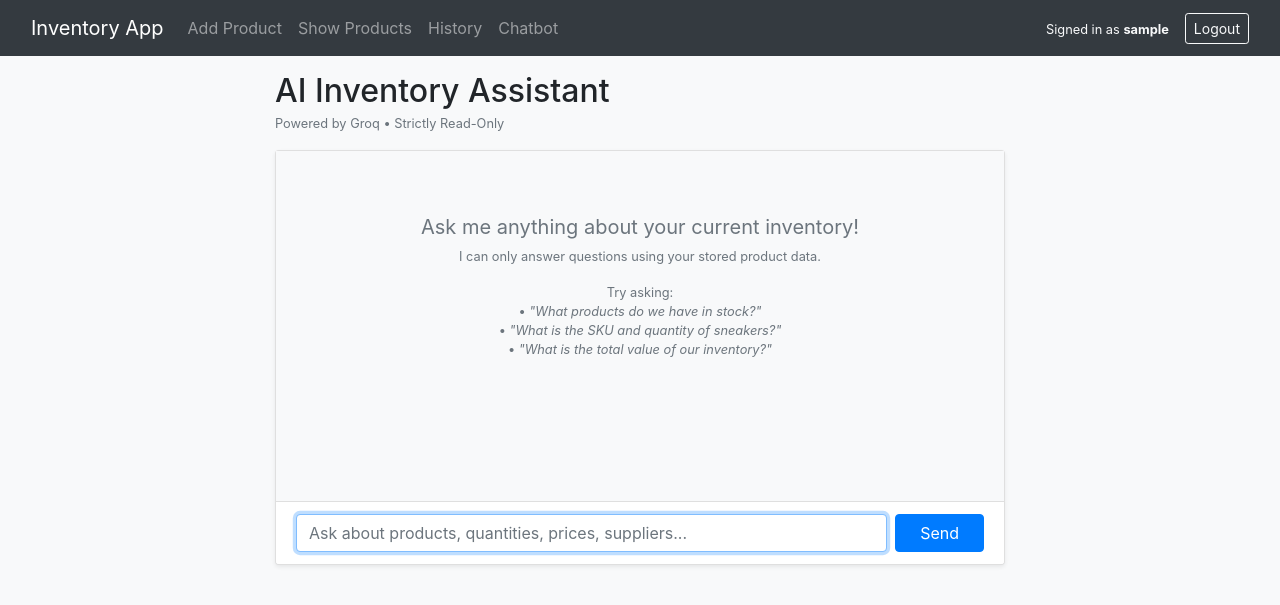
After one commit to Gol0DRoger/InvenTrack-Inventory-Management-System-, a Django app: page /chatbot/ in a window 1280 px wide. The commit adds this page. Shown: the top 605 px of the page. Run offline with Django 5.2, Linux system fonts and the light colour scheme; the visitor is signed in with stand-in values (Sample User, id 1).

Commit message:
Feature 6: Add read-only AI inventory chatbot using Groq API

```diff
--- /dev/null
+++ b/InvProject/invapp/templates/invapp/chatbot.html
@@ -0,0 +1,70 @@
+{% extends "invapp/layout.html" %}
+
+{% block title %} AI Inventory Chatbot - Inventory App {% endblock %}
+
+{% block content %}
+<div class="row justify-content-center">
+  <div class="col-lg-8 col-md-10">
+    <div class="d-flex justify-content-between align-items-center mb-3">
+      <div>
+        <h2 class="mb-0">AI Inventory Assistant</h2>
+        <small class="text-muted">Powered by Groq &bull; Strictly Read-Only</small>
+      </div>
+      {% if chat_history %}
+      <a href="{% url 'chatbot_clear' %}" class="btn btn-outline-danger btn-sm" onclick="return confirm('Clear chat history?');">
+        Clear History
+      </a>
+      {% endif %}
+    </div>
+
+    {% if error_message %}
+    <div class="alert alert-danger shadow-sm" role="alert">
+      <strong>Notice:</strong> {{ error_message }}
+    </div>
+    {% endif %}
+
+    <!-- Chat Card -->
+    <div class="card shadow-sm mb-4">
+      <div class="card-body p-3" style="min-height: 350px; max-height: 520px; overflow-y: auto; background-color: #f8f9fa;">
+        {% if chat_history %}
+          {% for msg in chat_history %}
+            {% if msg.role == 'user' %}
+              <div class="d-flex justify-content-end mb-3">
+                <div class="bg-primary text-white p-3 rounded" style="max-width: 80%; white-space: pre-wrap; word-break: break-word;">
+                  <strong>You:</strong><br>{{ msg.content }}
+                </div>
+              </div>
+            {% else %}
+              <div class="d-flex justify-content-start mb-3">
+                <div class="bg-white border p-3 rounded shadow-sm" style="max-width: 80%; white-space: pre-wrap; word-break: break-word;">
+                  <strong class="text-primary">Assistant:</strong><br>{{ msg.content }}
+                </div>
+              </div>
+            {% endif %}
+          {% endfor %}
+        {% else %}
+          <div class="text-center text-muted py-5">
+            <h5 class="font-weight-normal">Ask me anything about your current inventory!</h5>
+            <p class="small mb-3">I can only answer questions using your stored product data.</p>
+            <div class="small text-secondary">
+              Try asking:
+              <br>&bull; <em>"What products do we have in stock?"</em>
+              <br>&bull; <em>"What is the SKU and quantity of sneakers?"</em>
+              <br>&bull; <em>"What is the total value of our inventory?"</em>
+            </div>
+          </div>
+        {% endif %}
+      </div>
+
+      <!-- Input Form -->
+      <div class="card-footer bg-white">
+        <form method="POST" action="{% url 'chatbot' %}" class="d-flex">
+          {% csrf_token %}
+          <input type="text" name="message" class="form-control mr-2" placeholder="Ask about products, quantities, prices, suppliers..." required autocomplete="off" autofocus>
+          <button type="submit" class="btn btn-primary px-4">Send</button>
+        </form>
+      </div>
+    </div>
+  </div>
+</div>
+{% endblock %}
--- a/InvProject/invapp/templates/invapp/layout.html
+++ b/InvProject/invapp/templates/invapp/layout.html
@@ -33,6 +33,9 @@
                     <li class="nav-item">
                         <a href="{% url 'audit_history' %}" class="nav-link">History</a>
                     </li>
+                    <li class="nav-item">
+                        <a href="{% url 'chatbot' %}" class="nav-link">Chatbot</a>
+                    </li>
                     {% endif %}
                 </ul>
                 <ul class="navbar-nav ml-auto align-items-center">
--- a/InvProject/invapp/urls.py
+++ b/InvProject/invapp/urls.py
@@ -9,6 +9,8 @@ urlpatterns = [
     path('create/', views.product_create_view, name="product_create"),
     path('list/', views.product_list_view, name="product_list"),
     path('history/', views.audit_history_view, name="audit_history"),
+    path('chatbot/', views.chatbot_view, name="chatbot"),
+    path('chatbot/clear/', views.chatbot_clear_view, name="chatbot_clear"),
     path('update/<int:product_id>/', views.product_update_view, name="product_update"),
     path('delete/<int:product_id>/', views.product_delete_view, name="product_delete"),
 ]
--- a/InvProject/invapp/views.py
+++ b/InvProject/invapp/views.py
@@ -1,3 +1,7 @@
+import os
+import json
+import urllib.request
+import urllib.error
 from django.shortcuts import render, redirect
 from django.db.models import Q
 from django.core.paginator import Paginator
@@ -7,6 +11,53 @@ from django.contrib.auth.decorators import login_required
 # Create your views here.
 from .forms import productForm
 from .models import Product, AuditLog
+
+def query_groq_chatbot(api_key, conversation_history, products_data):
+    url = "https://api.groq.com/openai/v1/chat/completions"
+    system_prompt = (
+        "You are an AI assistant for this inventory management system.\n"
+        "You have access ONLY to the following inventory data:\n"
+        f"{json.dumps(products_data, indent=2)}\n\n"
+        "STRICT INSTRUCTIONS:\n"
+        "1. Answer natural questions about products, stock levels, suppliers, prices, quantities, and SKUs accurately based ONLY on the data above.\n"
+        "2. For anything unrelated to the inventory, you MUST reply EXACTLY:\n"
+        "\"I can only answer questions about your inventory.\"\n"
+        "3. You are strictly read-only. You cannot and must not modify, add, or delete any data. If asked to modify, alter, or delete data, state that you are read-only.\n"
+        "4. Be concise and direct."
+    )
+
+    api_messages = [{"role": "system", "content": system_prompt}]
+    for msg in conversation_history:
+        api_messages.append({"role": msg["role"], "content": msg["content"]})
+
+    headers = {
+        "Authorization": f"Bearer {api_key}",
+        "Content-Type": "application/json",
+        "User-Agent": "InventoryChatbot/1.0",
+    }
+    payload = {
+        "model": "llama-3.3-70b-versatile",
+        "messages": api_messages,
+        "temperature": 0.1,
+    }
+
+    req = urllib.request.Request(
+        url,
+        data=json.dumps(payload).encode("utf-8"),
+        headers=headers,
+        method="POST"
+    )
+    try:
+        with urllib.request.urlopen(req, timeout=20) as resp:
+            data = json.loads(resp.read().decode("utf-8"))
+            return data["choices"][0]["message"]["content"].strip(), None
+    except urllib.error.HTTPError as e:
+        error_body = e.read().decode("utf-8", errors="ignore")
+        return None, f"Groq API returned HTTP {e.code}: {error_body}"
+    except urllib.error.URLError as e:
+        return None, f"Network error contacting Groq API: {e.reason}"
+    except Exception as e:
+        return None, f"Error communicating with Groq API: {str(e)}"
 
 def get_product_snapshot(product):
     return {
@@ -168,3 +219,44 @@ def audit_history_view(request):
     page_number = request.GET.get('page')
     page_obj = paginator.get_page(page_number)
     return render(request, 'invapp/history.html', {'logs': page_obj})
+
+# AI Inventory Chatbot Views
+@login_required
+def chatbot_view(request):
+    chat_history = request.session.get('chat_history', [])
+    error_message = None
+
+    if request.method == 'POST':
+        action = request.POST.get('action')
+        if action == 'clear':
+            request.session['chat_history'] = []
+            return redirect('chatbot')
+
+        user_message = request.POST.get('message', '').strip()
+        if user_message:
+            api_key = os.environ.get('GROQ_API_KEY', '').strip()
+            if not api_key:
+                error_message = "Groq API key not configured. Please set the GROQ_API_KEY environment variable."
+            else:
+                products_data = list(
+                    Product.objects.values('product_id', 'name', 'sku', 'price', 'quantity', 'supplier')
+                )
+                call_history = chat_history[-10:] + [{'role': 'user', 'content': user_message}]
+                assistant_reply, err = query_groq_chatbot(api_key, call_history, products_data)
+                if err:
+                    error_message = err
+                else:
+                    chat_history.append({'role': 'user', 'content': user_message})
+                    chat_history.append({'role': 'assistant', 'content': assistant_reply})
+                    request.session['chat_history'] = chat_history[-10:]
+                    return redirect('chatbot')
+
+    return render(request, 'invapp/chatbot.html', {
+        'chat_history': chat_history[-10:],
+        'error_message': error_message,
+    })
+
+@login_required
+def chatbot_clear_view(request):
+    request.session['chat_history'] = []
+    return redirect('chatbot')
```
